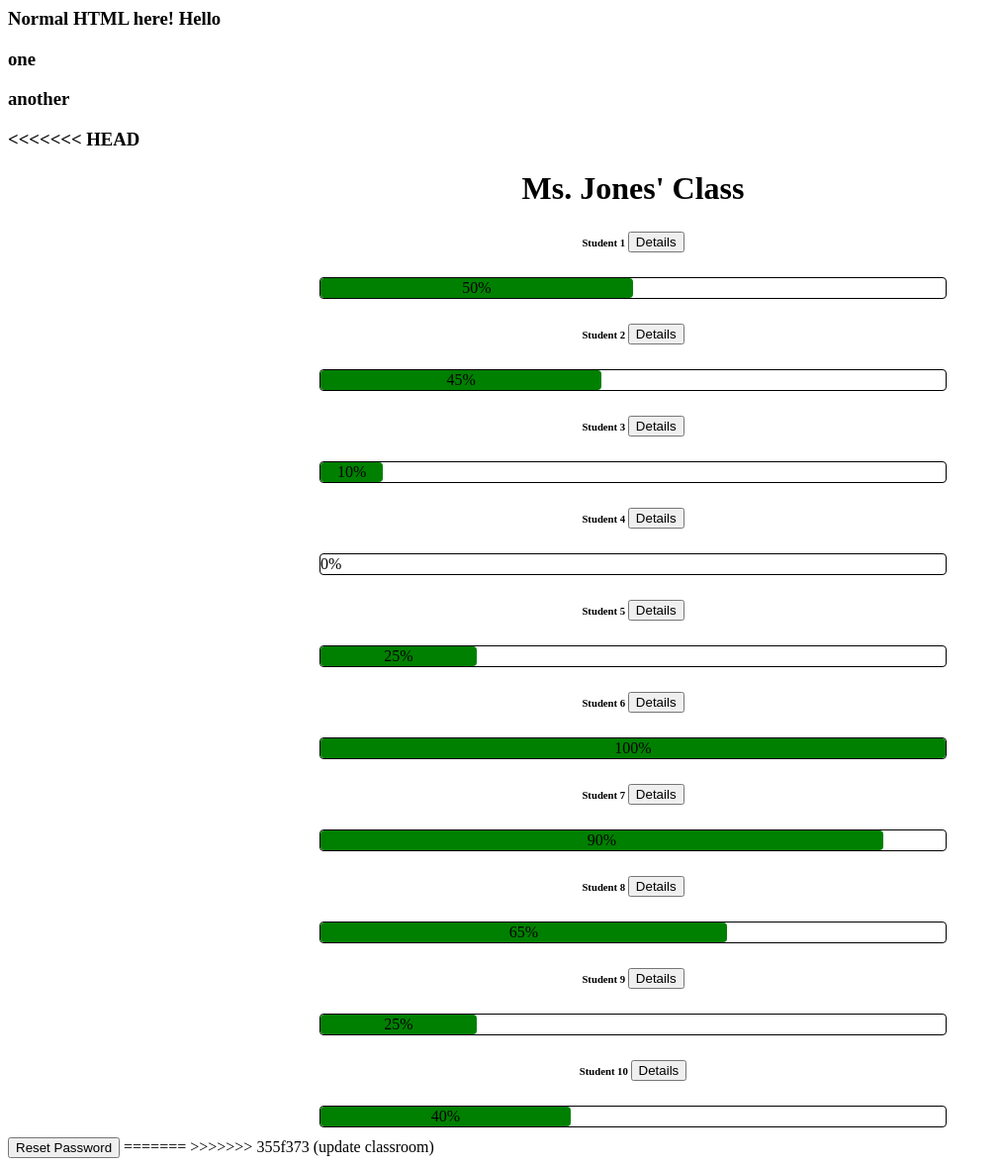
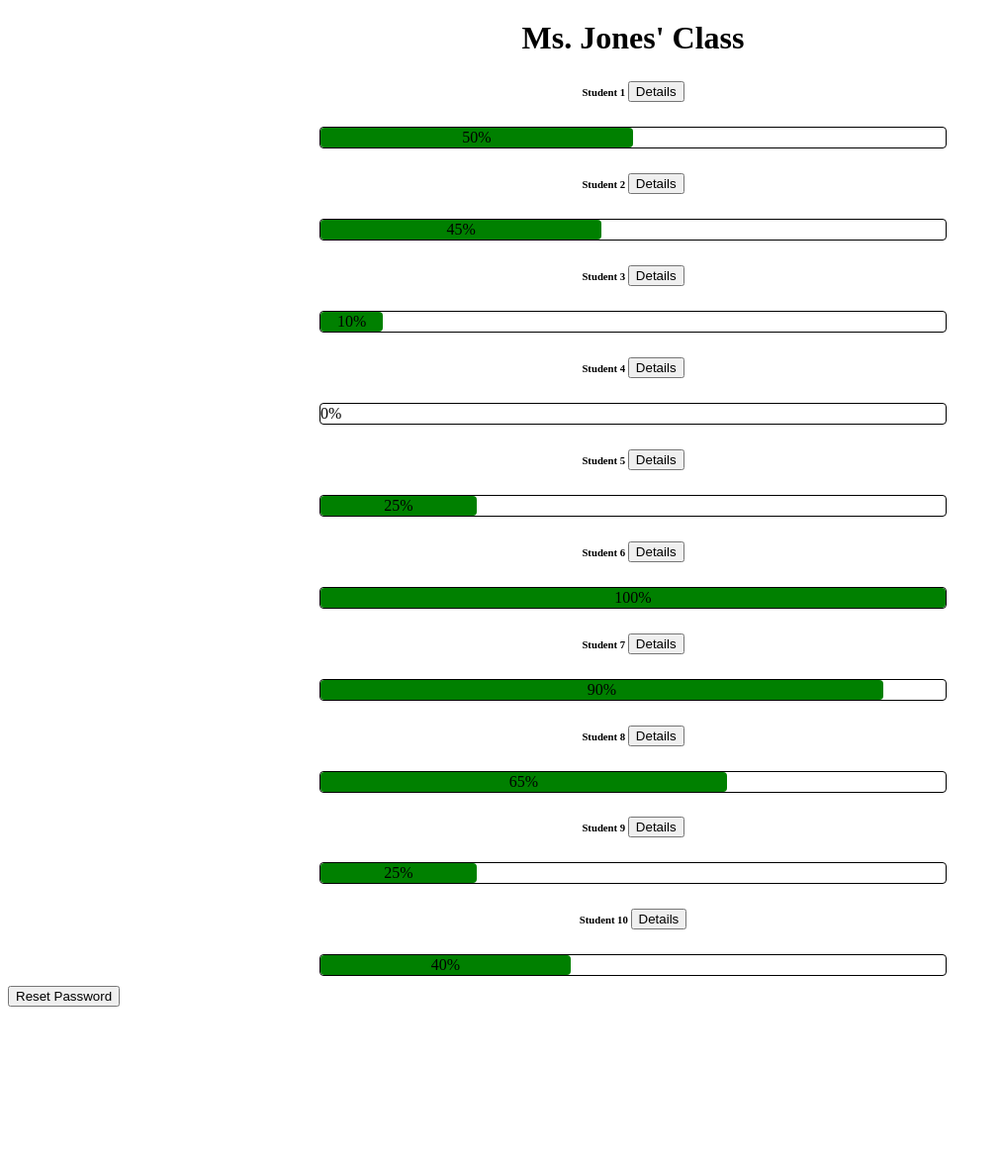
Before and after one commit to awesomelw/ProgressTracker, a Flask app: page / in a window 1280 px wide. Shown: the whole page at 99% size, without its empty margins (0-1012 px from the left). After the commit the page ends 1017 px from the top, so only its background shows below. Run offline with Flask 3, Linux system fonts and the light colour scheme.

Commit message:
Updated classroom

```diff
--- a/templates/classroom.html
+++ b/templates/classroom.html
@@ -1,12 +1,5 @@
-<html>
-    <title>Classroom</title>
-    <h3>Normal HTML here!</h13>
-    Hello {{user}}
-    {% for i in content %}
-    <p>{{i}}</p>
-    {% endfor %}
-    <script>alert("LOL")</script>
-<<<<<<< HEAD
+<!DOCTYPE html>
+<html lang="en">
     <style>
         .student {
             text-align: center;
@@ -138,8 +131,4 @@
 
     <button>Reset Password</button></h6>
 
-
-
-=======
->>>>>>> 355f373 (update classroom)
 </html>
```
